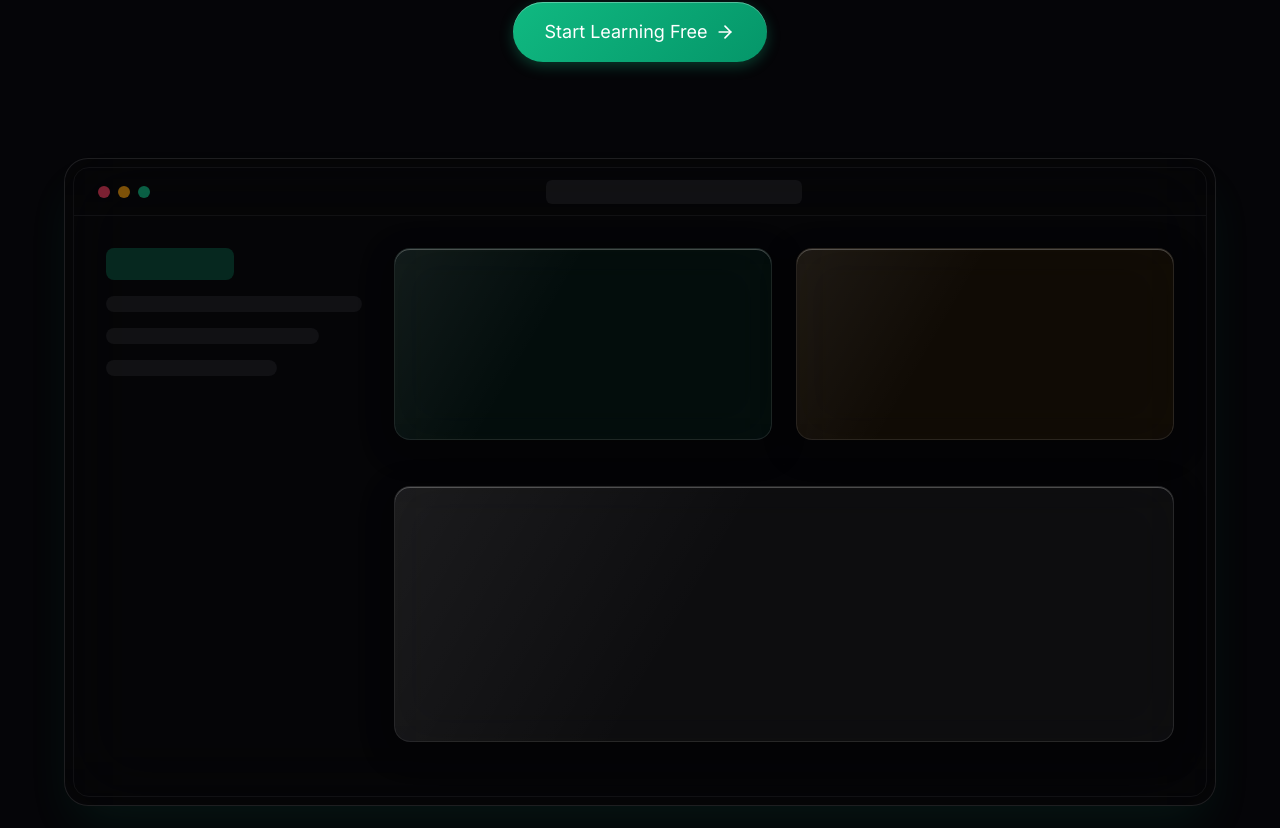
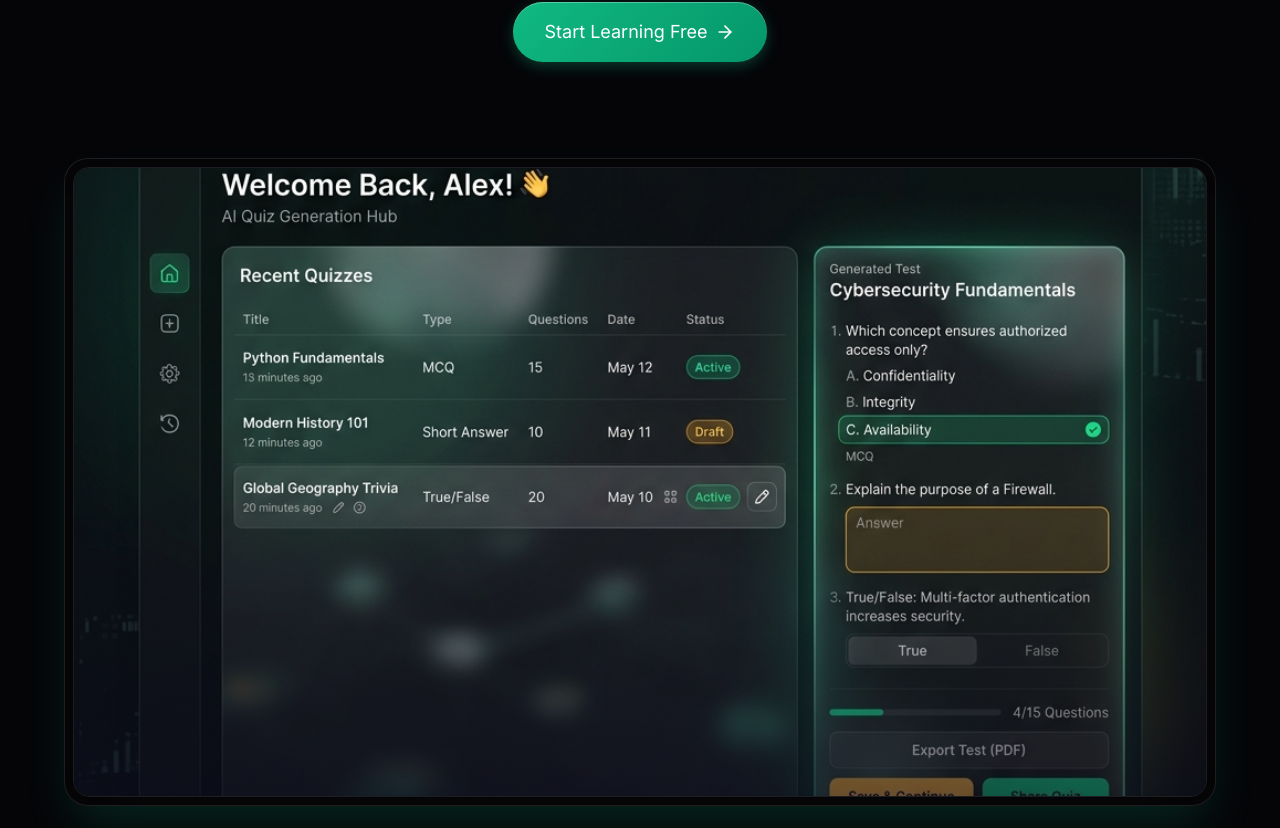
Before and after one commit to MasterAY1/Eduquiz_AI, a Next.js app in the folder frontend/: page / in a window 1280 px wide. Shown: the part 592-1420 px from the top of the page. Built offline with nearby package versions, Linux system fonts and the light colour scheme.

Commit message:
UI tweak: Add dashboard mockup image, testimonials, and Master_AY to footer

```diff
--- a/frontend/src/app/page.tsx
+++ b/frontend/src/app/page.tsx
@@ -105,30 +105,16 @@ export default function LandingPage() {
           transition={{ delay: 0.5, duration: 1, type: "spring" }}
           className="max-w-6xl mx-auto mt-24 relative z-20"
         >
-          <div className="glass-card-heavy p-2 aspect-video rounded-3xl overflow-hidden shadow-2xl shadow-emerald-500/10">
-            {/* Mockup UI Inside */}
-            <div className="w-full h-full bg-surface/80 rounded-2xl border border-white/5 flex flex-col relative overflow-hidden">
-              <div className="h-12 border-b border-white/5 flex items-center px-6 gap-4">
-                <div className="flex gap-2">
-                  <div className="w-3 h-3 rounded-full bg-rose-500/50" />
-                  <div className="w-3 h-3 rounded-full bg-amber-500/50" />
-                  <div className="w-3 h-3 rounded-full bg-emerald-500/50" />
-                </div>
-                <div className="h-6 w-64 bg-white/5 rounded-md mx-auto" />
-              </div>
-              <div className="flex-1 p-8 flex gap-8">
-                <div className="w-64 space-y-4">
-                  <div className="h-8 w-32 bg-emerald-500/20 rounded-lg" />
-                  <div className="h-4 w-full bg-white/5 rounded-lg" />
-                  <div className="h-4 w-5/6 bg-white/5 rounded-lg" />
-                  <div className="h-4 w-4/6 bg-white/5 rounded-lg" />
-                </div>
-                <div className="flex-1 grid grid-cols-2 gap-6">
-                  <div className="glass-card bg-emerald-500/5 rounded-2xl p-6 h-48" />
-                  <div className="glass-card bg-amber-500/5 rounded-2xl p-6 h-48" />
-                  <div className="glass-card col-span-2 rounded-2xl p-6 h-64" />
-                </div>
-              </div>
+          <div className="glass-card-heavy p-2 aspect-video rounded-3xl overflow-hidden shadow-2xl shadow-emerald-500/20 relative group">
+            {/* Real Dashboard Image */}
+            <div className="w-full h-full relative rounded-2xl overflow-hidden bg-surface/80 border border-white/10">
+              <img
+                src="/dashboard-mockup.png"
+                alt="EduQuiz AI Dashboard Interface Preview"
+                className="w-full h-full object-cover transform group-hover:scale-105 transition-transform duration-700"
+              />
+              {/* Optional overlay gradient for blending */}
+              <div className="absolute inset-0 bg-gradient-to-t from-[#0a0a1a] via-transparent to-transparent opacity-60 pointer-events-none" />
             </div>
           </div>
         </motion.div>
@@ -174,6 +160,54 @@ export default function LandingPage() {
         </div>
       </section>
 
+      {/* Testimonials Section */}
+      <section className="py-32 px-6 relative z-20 bg-surface/30">
+        <div className="max-w-7xl mx-auto">
+          <div className="text-center mb-20">
+            <h2 className="text-4xl md:text-5xl font-heading font-bold text-white mb-6">Success Stories</h2>
+            <p className="text-xl text-slate-400 max-w-2xl mx-auto">Hear from Nigerian students who actually gained something from our app.</p>
+          </div>
+
+          <div className="grid grid-cols-1 md:grid-cols-3 gap-8">
+            <div className="glass-card p-8 border-emerald-500/20 relative group">
+              <div className="absolute -top-4 -left-4 text-6xl text-emerald-500/20 font-serif">"</div>
+              <p className="text-slate-300 mb-6 relative z-10 italic">"I was struggling with Physics WAEC questions until I started generating quizzes directly from my school notes. I finally scored an A1!"</p>
+              <div className="flex items-center gap-4 border-t border-white/10 pt-4">
+                <div className="w-10 h-10 rounded-full bg-gradient-to-tr from-emerald-400 to-sky-400 flex items-center justify-center font-bold text-white">D</div>
+                <div>
+                  <h4 className="font-bold text-white">David O.</h4>
+                  <p className="text-xs text-slate-400">SS3 Student</p>
+                </div>
+              </div>
+            </div>
+
+            <div className="glass-card p-8 border-amber-500/20 relative group">
+              <div className="absolute -top-4 -left-4 text-6xl text-amber-500/20 font-serif">"</div>
+              <p className="text-slate-300 mb-6 relative z-10 italic">"The JAMB formatted tests are incredibly accurate. It helped me practice my timing and I crossed the 300 mark easily."</p>
+              <div className="flex items-center gap-4 border-t border-white/10 pt-4">
+                <div className="w-10 h-10 rounded-full bg-gradient-to-tr from-amber-400 to-rose-400 flex items-center justify-center font-bold text-white">S</div>
+                <div>
+                  <h4 className="font-bold text-white">Sarah T.</h4>
+                  <p className="text-xs text-slate-400">University Aspirant</p>
+                </div>
+              </div>
+            </div>
+
+            <div className="glass-card p-8 border-sky-500/20 relative group">
+              <div className="absolute -top-4 -left-4 text-6xl text-sky-500/20 font-serif">"</div>
+              <p className="text-slate-300 mb-6 relative z-10 italic">"Instead of just reading 100-page handouts, I use EduQuiz to test myself. My GPA in Computer Science shot up immediately."</p>
+              <div className="flex items-center gap-4 border-t border-white/10 pt-4">
+                <div className="w-10 h-10 rounded-full bg-gradient-to-tr from-sky-400 to-purple-400 flex items-center justify-center font-bold text-white">E</div>
+                <div>
+                  <h4 className="font-bold text-white">Emmanuel K.</h4>
+                  <p className="text-xs text-slate-400">100 Level, Unilag</p>
+                </div>
+              </div>
+            </div>
+          </div>
+        </div>
+      </section>
+
       {/* Call to Action */}
       <section className="py-32 px-6 relative z-20">
         <div className="max-w-4xl mx-auto glass-card-heavy border-emerald-500/20 p-16 text-center relative overflow-hidden">
@@ -190,13 +224,16 @@ export default function LandingPage() {
       </section>
 
       {/* Footer */}
-      <footer className="border-t border-white/5 py-12 px-6 relative z-20">
+      <footer className="border-t border-white/5 py-12 px-6 relative z-20 bg-[#0a0a1a]">
         <div className="max-w-7xl mx-auto flex flex-col md:flex-row items-center justify-between gap-6">
           <div className="flex items-center gap-2">
-            <Brain className="w-5 h-5 text-emerald-400" />
-            <span className="font-heading font-bold text-white">EduQuiz AI</span>
+            <Brain className="w-6 h-6 text-emerald-400" />
+            <span className="font-heading font-bold text-xl text-white tracking-tight">EduQuiz AI</span>
           </div>
-          <p className="text-sm text-slate-500">© 2026 EduQuiz AI Platform. Designed for Excellence.</p>
+          <div className="flex flex-col items-center md:items-end gap-1">
+            <p className="text-sm font-semibold text-emerald-400">Made by Master_AY</p>
+            <p className="text-xs text-slate-500">© 2026 EduQuiz AI Platform. Designed for Excellence.</p>
+          </div>
         </div>
       </footer>
     </div>
```
Also changed, not shown: frontend/public/dashboard-mockup.png (added).
